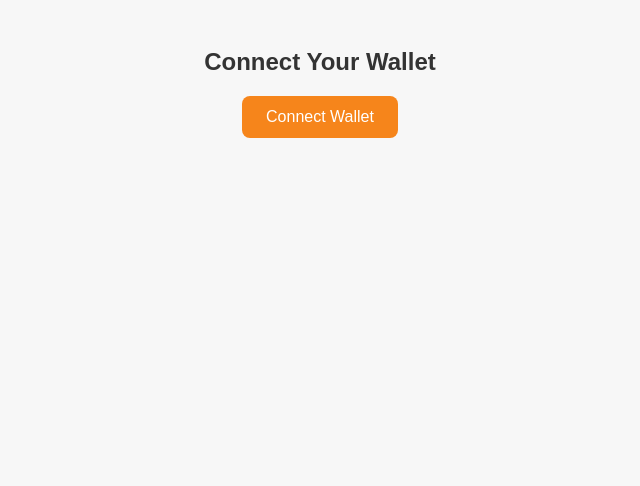
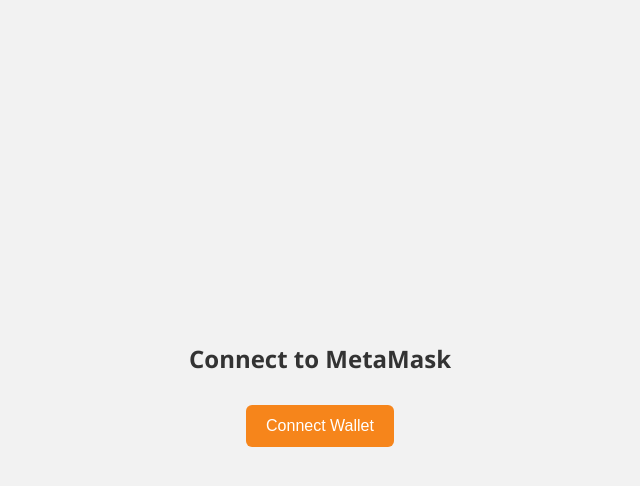
Before and after one commit to loetolex/metamaskWalletHost, a plain HTML site: page index.html in a window 1280 px wide. Shown: the whole page, without its empty margins (320-960 px from the left). Drawn offline with Linux system fonts and the light colour scheme.

Commit message:
Update index.html

```diff
--- a/index.html
+++ b/index.html
@@ -1,16 +1,19 @@
 <!DOCTYPE html>
 <html lang="en">
 <head>
-  <meta charset="UTF-8">
-  <title>Connect MetaMask Wallet</title>
-  <meta name="viewport" content="width=device-width, initial-scale=1.0">
-
+  <meta charset="UTF-8" />
+  <meta name="viewport" content="width=device-width, initial-scale=1.0"/>
+  <title>Connect MetaMask</title>
   <style>
     body {
-      font-family: Arial, sans-serif;
-      padding: 20px;
-      text-align: center;
-      background: #f7f7f7;
+      font-family: 'Segoe UI', Tahoma, Geneva, Verdana, sans-serif;
+      background-color: #f2f2f2;
+      display: flex;
+      flex-direction: column;
+      justify-content: center;
+      align-items: center;
+      height: 100vh;
+      margin: 0;
     }
 
     h2 {
@@ -18,13 +21,14 @@
     }
 
     button {
-      padding: 12px 24px;
+      padding: 12px 20px;
       font-size: 16px;
       background-color: #f6851b;
+      color: white;
       border: none;
-      color: white;
-      border-radius: 8px;
+      border-radius: 6px;
       cursor: pointer;
+      margin-top: 10px;
     }
 
     button:hover {
@@ -32,10 +36,15 @@
     }
 
     #status {
-      margin-top: 20px;
-      font-weight: bold;
+      margin-top: 15px;
+      color: #555;
     }
   </style>
+</head>
+<body>
+  <h2>Connect to MetaMask</h2>
+  <button onclick="connectWallet()">Connect Wallet</button>
+  <p id="status"></p>
 
   <script>
     async function connectWallet() {
@@ -45,22 +54,15 @@
           const walletAddress = accounts[0];
           document.getElementById("status").innerText = "Connected: " + walletAddress;
 
-          // Send the wallet address to Flutter using the WalletChannel
-          if (window.WalletChannel && window.WalletChannel.postMessage) {
-            WalletChannel.postMessage(walletAddress);
-          }
+          // ✅ Redirect to your FlutterFlow app with wallet address as URL param
+          window.location.href = `https://realestate-1cooq0.flutterflow.app/?walletAddress=${walletAddress}`;
         } catch (error) {
           document.getElementById("status").innerText = "Error: " + error.message;
         }
       } else {
-        document.getElementById("status").innerText = "MetaMask not installed. Visit https://metamask.io";
+        document.getElementById("status").innerText = "MetaMask not detected. Please install it from https://metamask.io";
       }
     }
   </script>
-</head>
-<body>
-  <h2>Connect Your Wallet</h2>
-  <button onclick="connectWallet()">Connect Wallet</button>
-  <p id="status"></p>
 </body>
 </html>
```
